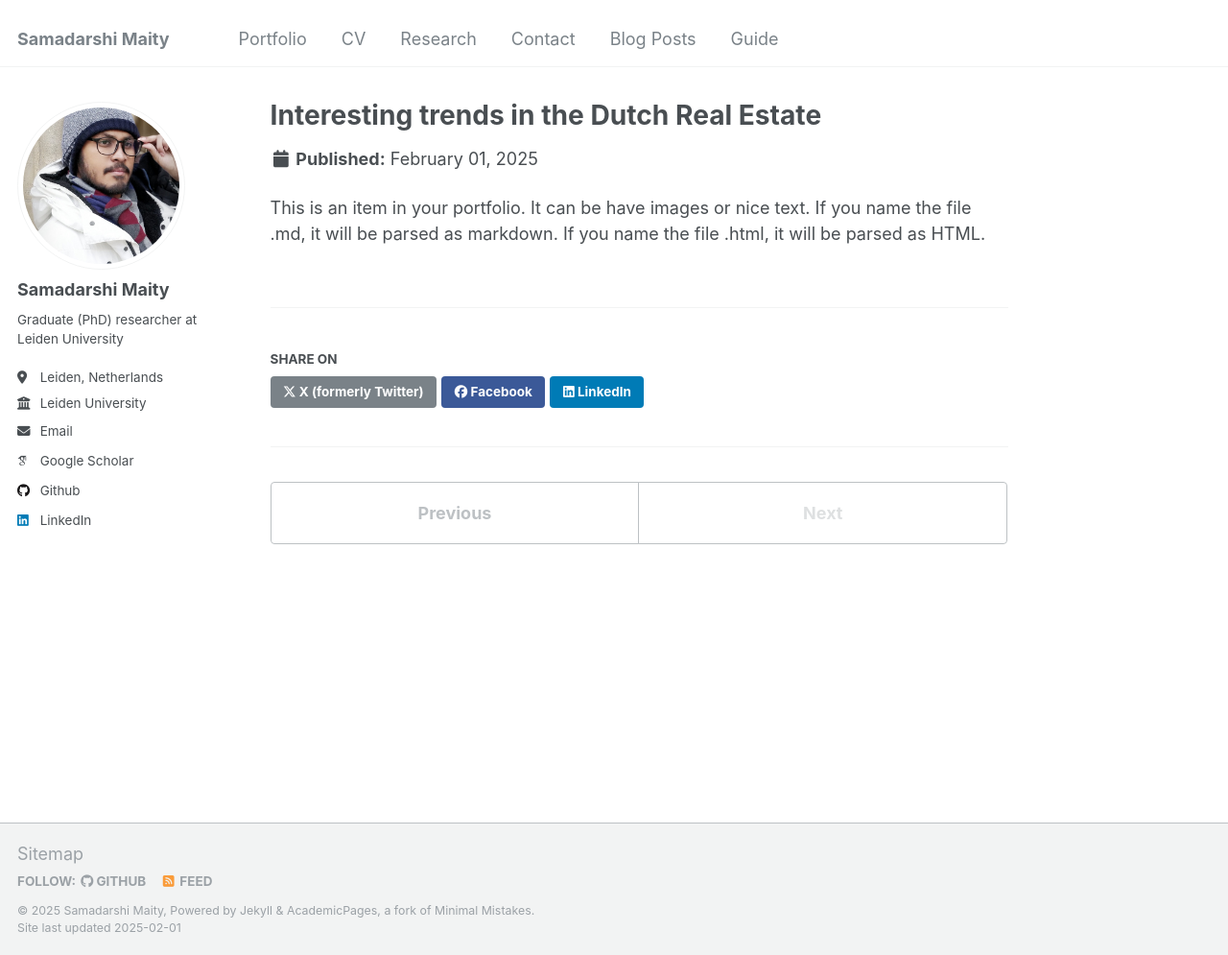
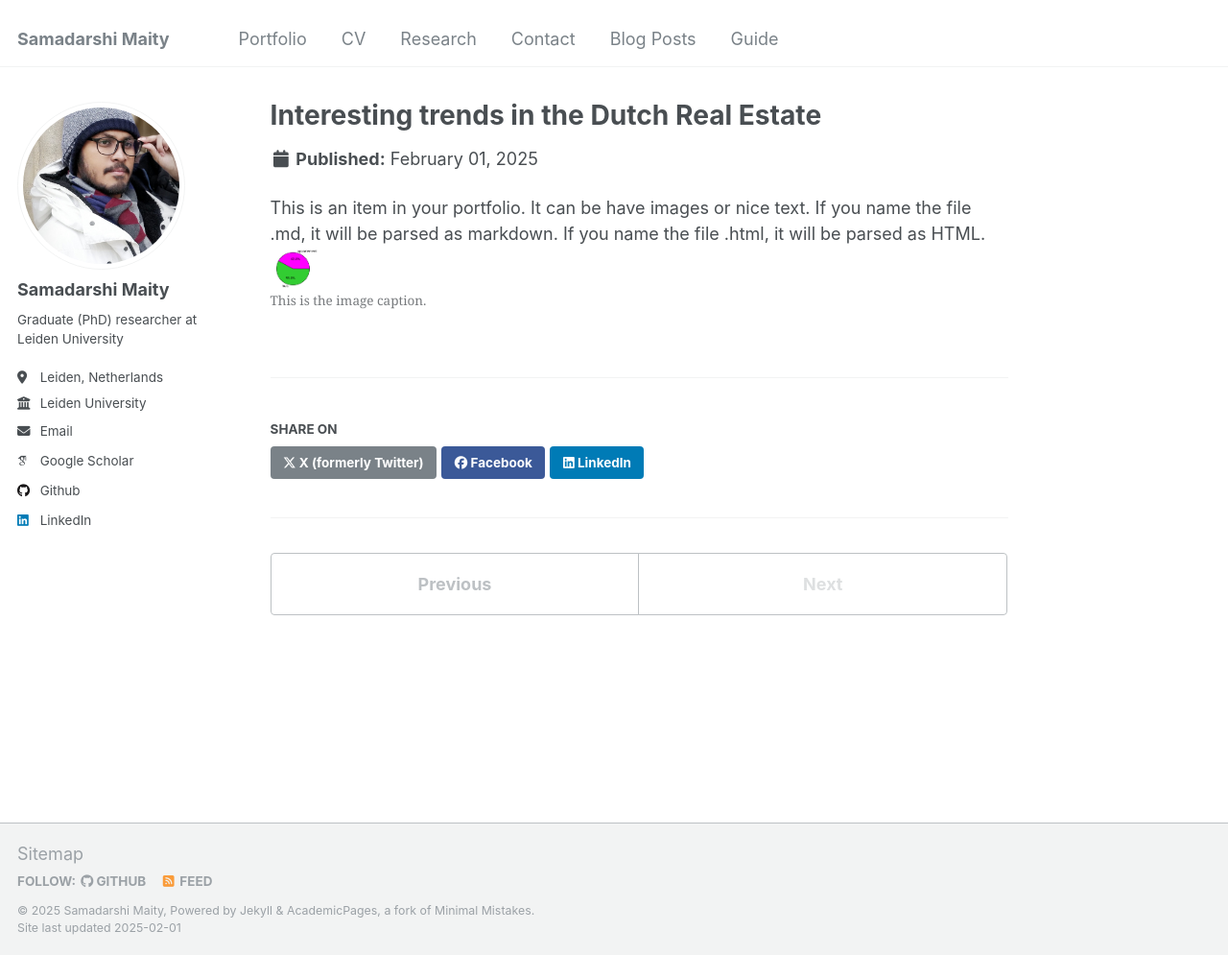
Before and after one commit to Samadarshi-Maity/Samadarshi-Maity.github.io, a Jekyll site: the page built from _portfolio/portfolio-2.html, in a window 1280 px wide and 995 px high. Shown: the whole window at 96% size. Built offline with Jekyll 4.4.1, drawn with Linux system fonts in a browser that asks for light colours; some web fonts are replaced.

Commit message:
Update portfolio-2.html

```diff
--- a/_portfolio/portfolio-2.html
+++ b/_portfolio/portfolio-2.html
@@ -7,3 +7,6 @@ collection: portfolio
 ---
 
 This is an item in your portfolio. It can be have images or nice text. If you name the file .md, it will be parsed as markdown. If you name the file .html, it will be parsed as HTML.
+<img src="/images/housing/house_vsapp.png"
+	alt="Image description" width="50", height = "50">
+    <figcaption>This is the image caption.</figcaption>
```
